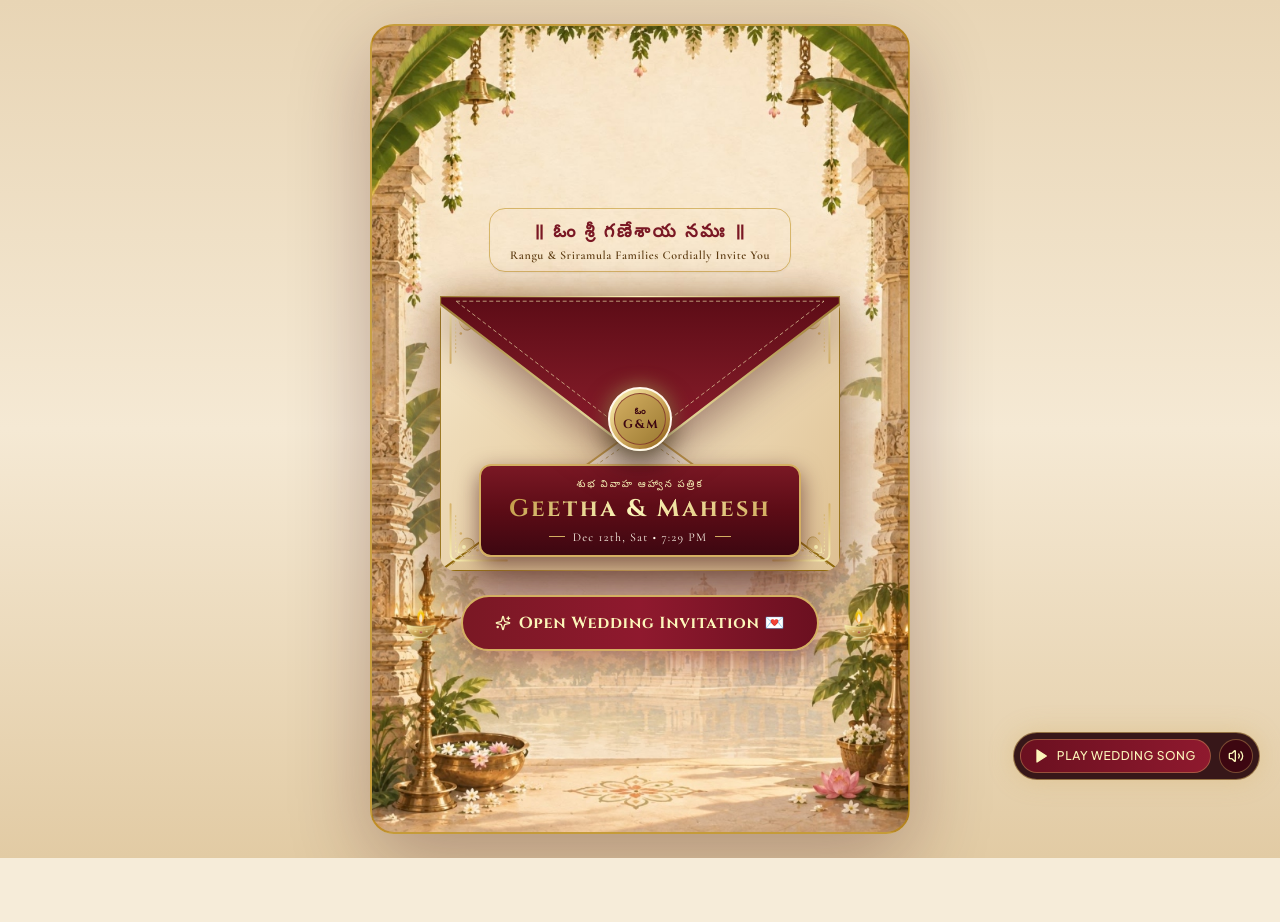
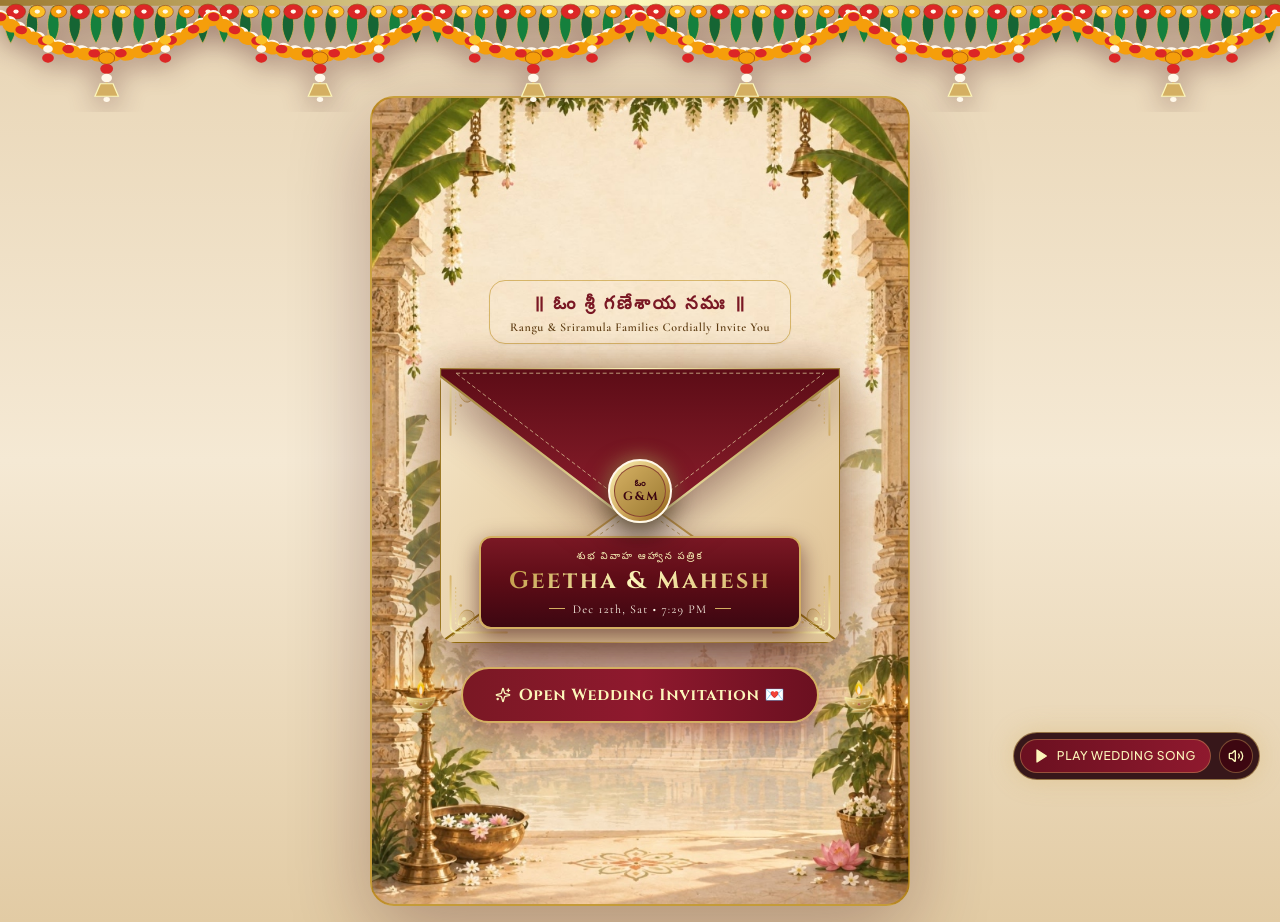
Before and after one commit to dyuforge/Geetha-weds-Mahesh, a React (Vite) app: page / in a window 1280 px wide. Before the commit the page ends 858 px from the top, so only its background shows below. Built offline with nearby package versions, Linux system fonts and the light colour scheme.

Commit message:
Rename last event to Reception, 2-col desktop event grid fitted to open background zones, thicker toran on landing & main pages

```diff
--- a/src/components/OrnamentalSVGs.tsx
+++ b/src/components/OrnamentalSVGs.tsx
@@ -284,9 +284,9 @@ export const FloralToranGarland: React.FC<{ className?: string }> = ({ className
   return (
     <div className={`w-full overflow-hidden pointer-events-none select-none ${className}`}>
       <svg
-        viewBox="0 0 1200 110"
+        viewBox="0 0 1200 135"
         preserveAspectRatio="none"
-        className="w-full h-16 sm:h-24 drop-shadow-[0_6px_12px_rgba(0,0,0,0.6)]"
+        className="w-full h-20 sm:h-28 drop-shadow-[0_6px_14px_rgba(61,11,17,0.45)]"
       >
         <defs>
           <linearGradient id="goldRod" x1="0%" y1="0%" x2="100%" y2="0%">
@@ -297,59 +297,85 @@ export const FloralToranGarland: React.FC<{ className?: string }> = ({ className
         </defs>
 
         {/* Top Golden Toran Rod */}
-        <rect x="0" y="0" width="1200" height="6" fill="url(#goldRod)" />
+        <rect x="0" y="0" width="1200" height="7" fill="url(#goldRod)" />
 
-        {/* Repeating Mango Leaves, Marigold Loops & Hanging Temple Bells */}
+        {/* Repeating Dense Mango Leaves, Thick Marigold & Jasmine Garlands, and Hanging Temple Bells */}
         {[0, 200, 400, 600, 800, 1000].map((offset) => (
           <g key={offset} transform={`translate(${offset}, 0)`}>
-            {/* Auspicious Mango Leaves along top */}
-            {[20, 60, 100, 140, 180].map((lx) => (
+            {/* Dense Overlapping Mango Leaves along top */}
+            {[10, 30, 50, 70, 90, 110, 130, 150, 170, 190].map((lx, idx) => (
               <path
                 key={lx}
-                d={`M${lx} 6 C${lx - 7} 22, ${lx - 4} 34, ${lx} 42 C${lx + 4} 34, ${lx + 7} 22, ${lx} 6 Z`}
-                fill="#15803D"
+                d={`M${lx} 6 C${lx - 9} 26, ${lx - 5} 42, ${lx} 52 C${lx + 5} 42, ${lx + 9} 26, ${lx} 6 Z`}
+                fill={idx % 2 === 0 ? '#15803D' : '#166534'}
                 stroke="#D4AF62"
-                strokeWidth="0.8"
+                strokeWidth="0.9"
               />
             ))}
 
-            {/* Swooping Jasmine & Marigold Garland Swag */}
+            {/* Thick Top Horizontal Marigold & Rose Flower Chain */}
+            {[15, 35, 55, 75, 95, 115, 135, 155, 175, 195].map((fx, idx) => (
+              <g key={`top-${fx}`}>
+                <circle
+                  cx={fx}
+                  cy={14}
+                  r={idx % 3 === 0 ? 9 : 7.5}
+                  fill={idx % 3 === 0 ? '#DC2626' : idx % 2 === 0 ? '#F59E0B' : '#FBBF24'}
+                  stroke="#92400E"
+                  strokeWidth="0.6"
+                />
+                <circle cx={fx} cy={14} r={2.5} fill="#FFF8EA" />
+              </g>
+            ))}
+
+            {/* Thick Swooping Outer & Inner Flower Garland Swags */}
             <path
-              d="M0 12 Q100 88 200 12"
+              d="M0 18 Q100 108 200 18"
               fill="none"
               stroke="#FFF8EA"
-              strokeWidth="6"
-              strokeDasharray="2 8"
+              strokeWidth="12"
+              strokeDasharray="1 10"
               strokeLinecap="round"
             />
             <path
-              d="M0 18 Q100 96 200 18"
+              d="M0 22 Q100 112 200 22"
               fill="none"
               stroke="#F59E0B"
-              strokeWidth="9"
-              strokeDasharray="1 14"
+              strokeWidth="15"
+              strokeDasharray="2 11"
               strokeLinecap="round"
             />
             <path
-              d="M0 15 Q100 92 200 15"
+              d="M0 20 Q100 110 200 20"
               fill="none"
               stroke="#DC2626"
-              strokeWidth="7"
-              strokeDasharray="1 22"
+              strokeWidth="10"
+              strokeDasharray="1 24"
               strokeLinecap="round"
             />
 
-            {/* Hanging Golden Temple Bell & Jasmine Tassel at Each Arch */}
-            <line x1="100" y1="52" x2="100" y2="85" stroke="#D4AF62" strokeWidth="1.8" />
-            <circle cx="100" cy="65" r="5" fill="#F59E0B" />
-            <circle cx="100" cy="75" r="4" fill="#DC2626" />
+            {/* Side Jasmine & Marigold Hanging Strings */}
+            {[45, 155].map((sx) => (
+              <g key={`side-${sx}`}>
+                <line x1={sx} y1="36" x2={sx} y2="76" stroke="#D4AF62" strokeWidth="1.4" />
+                <circle cx={sx} cy="48" r="5.5" fill="#FBBF24" />
+                <circle cx={sx} cy="59" r="4.5" fill="#FFF8EA" />
+                <circle cx={sx} cy="70" r="5.5" fill="#DC2626" />
+              </g>
+            ))}
+
+            {/* Center Hanging Golden Temple Bell & Thick Flower Tassel at Each Arch */}
+            <line x1="100" y1="60" x2="100" y2="106" stroke="#D4AF62" strokeWidth="2" />
+            <circle cx="100" cy="70" r="7.5" fill="#F59E0B" stroke="#92400E" strokeWidth="0.7" />
+            <circle cx="100" cy="83" r="6" fill="#DC2626" />
+            <circle cx="100" cy="94" r="5" fill="#FFF8EA" />
             <path
-              d="M92 94 L108 94 L104 82 L96 82 Z"
+              d="M89 116 L111 116 L106 101 L94 101 Z"
               fill="#D4AF62"
               stroke="#FCF6BA"
-              strokeWidth="1"
+              strokeWidth="1.2"
             />
-            <circle cx="100" cy="97" r="2.5" fill="#FFF8EA" />
+            <circle cx="100" cy="120" r="3" fill="#FFF8EA" />
           </g>
         ))}
       </svg>
--- a/src/components/WeddingDetailsSection.tsx
+++ b/src/components/WeddingDetailsSection.tsx
@@ -288,7 +288,7 @@ export const WeddingDetailsSection: React.FC<WeddingDetailsSectionProps> = ({ da
           <MandalaDivider />
         </div>
 
-        <div className="grid grid-cols-1 sm:grid-cols-2 lg:grid-cols-4 gap-5 items-center">
+        <div className="grid grid-cols-1 md:grid-cols-2 gap-8 max-w-4xl mx-auto items-center">
           {data.brideSideSchedule.map((item, idx) => (
             <motion.div
               key={item.event}
@@ -297,13 +297,17 @@ export const WeddingDetailsSection: React.FC<WeddingDetailsSectionProps> = ({ da
               viewport={{ once: true }}
               whileHover={{ y: -4 }}
               transition={{ delay: idx * 0.08, duration: 0.45 }}
-              className="relative w-full max-w-[340px] mx-auto aspect-[9/16] rounded-3xl p-4 border-2 border-[#B8860B]/75 shadow-[0_20px_50px_rgba(61,11,17,0.2)] overflow-hidden bg-cover bg-center bg-no-repeat flex items-center justify-center"
+              className="relative w-full max-w-[380px] mx-auto aspect-[9/16] rounded-3xl border-2 border-[#B8860B]/75 shadow-[0_20px_50px_rgba(61,11,17,0.2)] overflow-hidden bg-cover bg-center bg-no-repeat"
               style={{
                 backgroundColor: '#FBF5E8',
                 backgroundImage: item.bgImage ? `url('${item.bgImage}')` : undefined,
               }}
             >
-              <div className="relative z-10 w-[86%] max-w-[250px] text-center space-y-2 bg-gradient-to-b from-[#6B1020]/95 via-[#5C0C16]/95 to-[#4A0815]/95 px-4 py-3.5 rounded-2xl border-2 border-[#D4AF62] shadow-[0_14px_34px_rgba(61,11,17,0.45)]">
+              <div
+                className={`absolute left-1/2 -translate-x-1/2 z-10 w-[82%] max-w-[260px] text-center space-y-1.5 bg-gradient-to-b from-[#6B1020]/95 via-[#5C0C16]/95 to-[#4A0815]/95 px-4 py-3 rounded-2xl border-2 border-[#D4AF62] shadow-[0_14px_34px_rgba(61,11,17,0.45)] ${
+                  item.contentTopClass || 'top-1/2 -translate-y-1/2'
+                }`}
+              >
                 <div className="absolute inset-1 border border-[#FCF6BA]/25 rounded-xl pointer-events-none" />
                 <span className="relative inline-block px-2.5 py-0.5 rounded-full bg-[#D4AF62] text-[#3D0711] text-[10px] font-sans font-extrabold uppercase tracking-wider shadow-sm">
                   {item.date} • {item.dayLabel}
--- a/src/components/WeddingEnvelope3D.tsx
+++ b/src/components/WeddingEnvelope3D.tsx
@@ -6,6 +6,7 @@ import {
   LordGaneshaArtwork,
   AnimatedDiya,
   GoldCornerOrnament,
+  FloralToranGarland,
 } from './OrnamentalSVGs';
 import { soundEngine } from '../utils/soundEngine';
 
@@ -71,8 +72,11 @@ export const WeddingEnvelope3D: React.FC<WeddingEnvelope3DProps> = ({
       animate={{ opacity: 1 }}
       exit={{ opacity: 0 }}
       transition={{ duration: 0.25, ease: 'easeOut' }}
-      className="relative min-h-screen w-full flex items-center justify-center py-3 sm:py-6 px-2.5 sm:px-4 select-none bg-gradient-to-b from-[#E8D5B5] via-[#F5E9D4] to-[#E2CBA4]"
+      className="relative min-h-screen w-full flex items-center justify-center pt-16 sm:pt-24 pb-4 px-2.5 sm:px-4 select-none bg-gradient-to-b from-[#E8D5B5] via-[#F5E9D4] to-[#E2CBA4]"
     >
+      {/* Thick Traditional Mango Leaves & Marigold Flower Toran at Top of Landing Page */}
+      <FloralToranGarland className="absolute top-0 inset-x-0 z-30" />
+
       {/* Exact 2:3 Portrait Temple Frame — Matches 682x1024 Image Ratio on All Screens (No Zoom/Stretch) */}
       <div
         className="relative w-full max-w-[540px] aspect-[2/3] rounded-2xl sm:rounded-3xl overflow-hidden shadow-[0_25px_80px_rgba(61,11,17,0.3)] border-2 border-[#B8860B]/70 flex flex-col items-center justify-center gap-3.5 sm:gap-6 pt-12 sm:pt-16 pb-12 sm:pb-16 px-4 sm:px-10 bg-cover bg-center bg-no-repeat"
--- a/src/data/weddingData.ts
+++ b/src/data/weddingData.ts
@@ -78,6 +78,7 @@ export interface SideScheduleItem {
   mapUrl?: string;
   iconType: 'haldi' | 'mehendi' | 'sangeet' | 'muhurtham' | 'reception';
   bgImage?: string;
+  contentTopClass?: string;
 }
 
 export interface WeddingData {
@@ -199,6 +200,7 @@ export const defaultWeddingData: WeddingData = {
       mapUrl: 'https://maps.app.goo.gl/QajhXv9KGaz1VBBy5',
       iconType: 'haldi',
       bgImage: './backgrounds/event-haldi.jpg',
+      contentTopClass: 'top-[33%]',
     },
     {
       date: 'Dec 11, 2026',
@@ -209,6 +211,7 @@ export const defaultWeddingData: WeddingData = {
       mapUrl: 'https://maps.app.goo.gl/QajhXv9KGaz1VBBy5',
       iconType: 'sangeet',
       bgImage: './backgrounds/event-sangeeth.jpg',
+      contentTopClass: 'top-[28%]',
     },
     {
       date: 'Dec 12, 2026',
@@ -219,16 +222,18 @@ export const defaultWeddingData: WeddingData = {
       mapUrl: 'https://share.google/EyIE2Beb1kxANXDZo',
       iconType: 'muhurtham',
       bgImage: './backgrounds/event-marriage.jpg',
+      contentTopClass: 'top-[42%]',
     },
     {
       date: 'Dec 14, 2026',
       dayLabel: 'Monday',
-      event: 'Vratham & Reception',
+      event: 'Reception',
       time: '11:00 AM',
       venue: 'Raja Rani Function Hall, Jangareddygudem',
       mapUrl: 'https://share.google/O2Z9t337pE3JohHuU',
       iconType: 'reception',
       bgImage: './backgrounds/event-reception.jpg',
+      contentTopClass: 'top-[23%]',
     },
   ],
   groomSideSchedule: [
```
